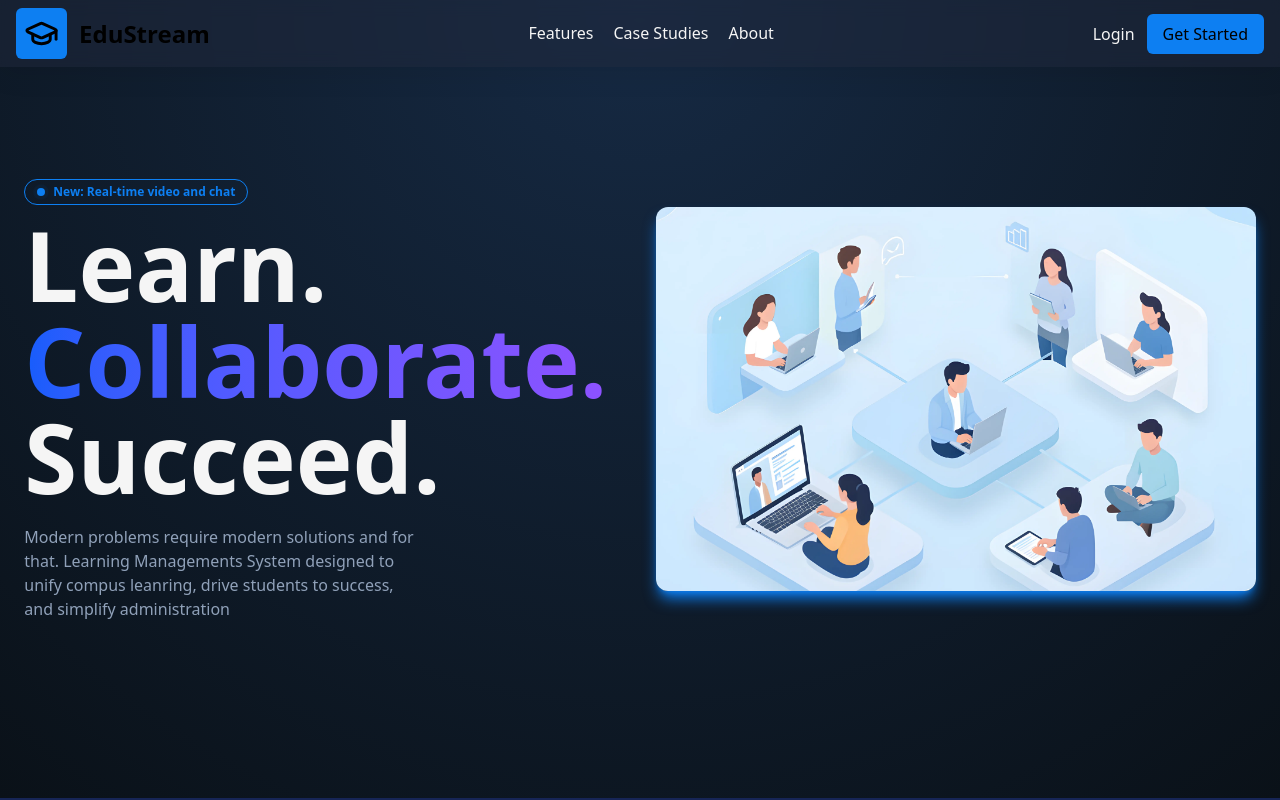
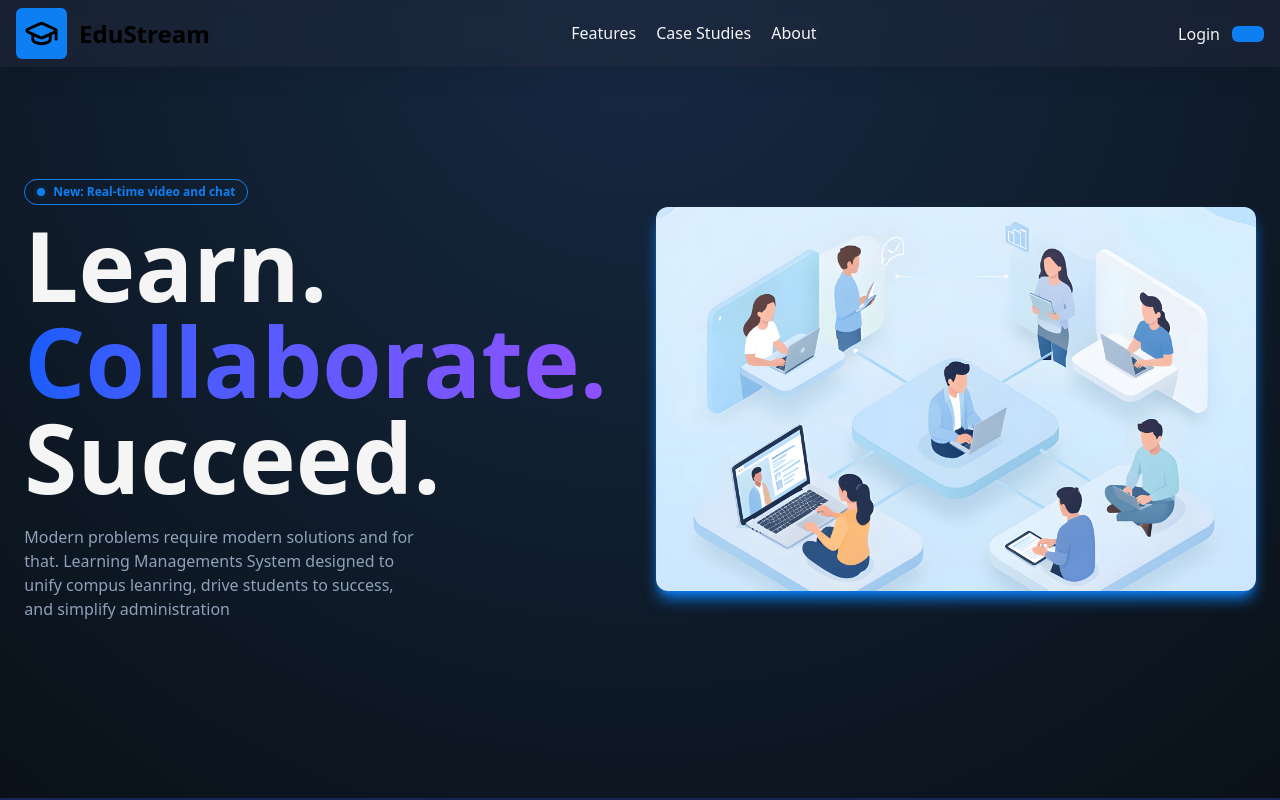
Before and after one commit to er795696-ux/EduStream, a Next.js app in the folder apps/web/: page / in a window 1280 px wide. Built offline with nearby package versions, Linux system fonts and the light colour scheme.

Commit message:
refactor(button): update MainButton component to accept dynamic text prop

```diff
--- a/apps/web/components/ui/MainButton.tsx
+++ b/apps/web/components/ui/MainButton.tsx
@@ -1,8 +1,5 @@
+const MainButton = ({ text }: { text: string }) => {
+  return <button className="px-4 py-2 bg-main rounded-md">{text}</button>;
+};
 
-const MainButton = () => {
-    return (
-        <div className="px-4 py-2 bg-main rounded-md">Get Started</div>
-    )
-}
-
-export default MainButton
+export default MainButton;
```
